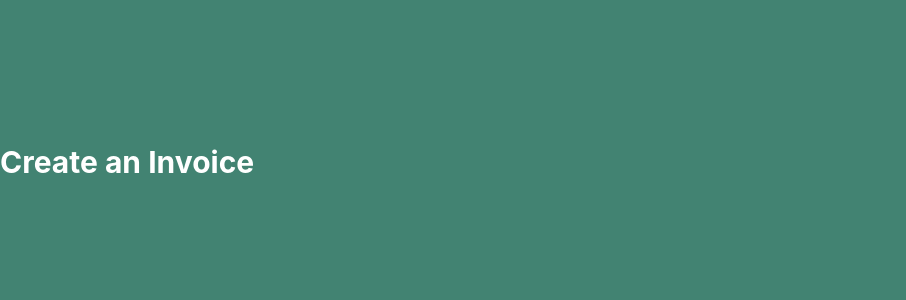
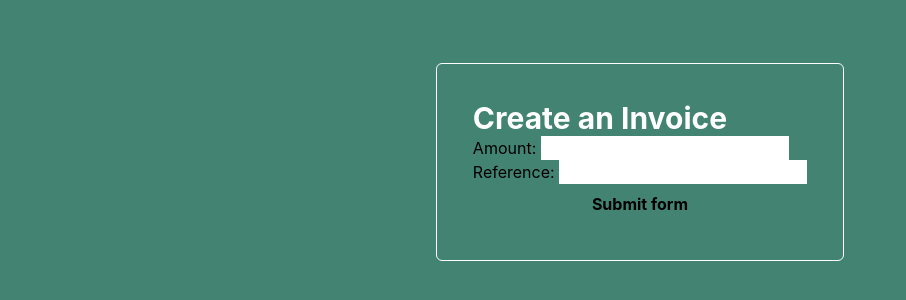
Before and after one commit to jamesmcn1/crezco-invoice, a Next.js app: page /invoice in a window 1280 px wide. Shown: the part 238-538 px from the top of the page, without its empty margins (0-906 px from the left). Built offline with nearby package versions, Linux system fonts and the light colour scheme.

Commit message:
improves styling

```diff
--- a/components/Screen.js
+++ b/components/Screen.js
@@ -9,8 +9,12 @@ export default function Screen(props) {
       </Head>
 
       <main>
-        <div className="relative flex min-h-screen flex-col justify-center overflow-hidden bg-green">
-          {props.children}
+        <div className='bg-green min-h-screen flex'>
+          <div className="flex flex-col items-center justify-center max-w-md mx-auto gap-2 w-full">
+            <div className="rounded-md border border-white p-9">
+              {props.children}
+            </div>
+          </div>
         </div>
       </main>
 
--- a/package.json
+++ b/package.json
@@ -9,7 +9,8 @@
     "eslint-config-prettier": "^8.7.0",
     "next": "latest",
     "react": "18.2.0",
-    "react-dom": "18.2.0"
+    "react-dom": "18.2.0",
+    "uuid": "^9.0.0"
   },
   "devDependencies": {
     "autoprefixer": "^10.4.14",
--- a/pages/index.js
+++ b/pages/index.js
@@ -10,7 +10,7 @@ export default function Home() {
     <Screen>
       <Title>Crezco Invoice App</Title>
 
-      <a href={url}>Click to onboard with Crezco</a>
+      <a href={url} className="text-peach text-center block">Click to onboard with Crezco</a>
     </Screen>
   )
 }
--- a/pages/invoice.js
+++ b/pages/invoice.js
@@ -1,13 +1,16 @@
-import { useEffect } from 'react'
+import React, { useEffect, useState } from 'react'
 import { useRouter } from 'next/router'
+import { v4 as uuidv4 } from 'uuid';
 import Screen from '../components/Screen'
 import Title from '../components/Title'
 
 export default function Invoice() {
+  const [userData, setUserData] = React.useState({});
   const apiKey = 'cKJTQJ3T2j9FM5dySUfExkhPCaEg4Nut'
   const router = useRouter()
   const userId = router.query['user-id']
-  const usersUrl = `https://api.sandbox.crezco.com/v1/users/${userId}`
+  const usersUrl = `https://api.sandbox.crezco.com/v1/users/${userId}`;
+  const payDemandUrl = `https://api.sandbox.crezco.com/v1/users/${userId}/pay-demands`
 
   console.log(userId)
 
@@ -17,21 +20,25 @@ export default function Invoice() {
         return
       }
       try {
-        const users = await fetch(usersUrl, {
+        const res = await fetch(usersUrl, {
           method: 'GET',
           headers: {
             'Content-Type': 'application/json',
             'X-Crezco-Key': `${apiKey}`,
-            'Access-Control-Allow-Credentials': 'true',
-            'Access-Control-Allow-Origin': '*',
-            'Access-Control-Allow-Methods': 'GET,OPTIONS,PATCH,DELETE,POST,PUT',
-            'Access-Control-Allow-Headers':
-              'X-CSRF-Token, X-Requested-With, Accept, Accept-Version, Content-Length, Content-MD5, Content-Type, Date, X-Api-Version',
+            // 'Access-Control-Allow-Credentials': 'true',
+            // 'Access-Control-Allow-Origin': '*',
+            // 'Access-Control-Allow-Methods': 'GET,OPTIONS,PATCH,DELETE,POST,PUT',
+            // 'Access-Control-Allow-Headers':
+            // 'X-CSRF-Token, X-Requested-With, Accept, Accept-Version, Content-Length, Content-MD5, Content-Type, Date, X-Api-Version',
           },
         })
         console.log('response received')
-        const userData = await users.json()
-        console.log(userData)
+        const data = await res.json()
+        if (!data || !Object.keys(data).length) { return; }
+
+        setUserData(data);
+
+
       } catch (err) {
         console.log(err)
       }
@@ -39,12 +46,67 @@ export default function Invoice() {
 
     getUserId()
     return
-  })
+  }, [userId])
+
+  const handleSubmit = async (e) => {
+    // Prevent the browser from reloading the page
+    e.preventDefault();
+
+    // Read the form data
+    const form = e.target;
+    const formData = new FormData(form);
+
+    // Or you can work with it as a plain object:
+    const formJson = Object.fromEntries(formData.entries());
+    console.log(formJson);
+
+    const newUUID = uuidv4();
+
+
+    try {
+      const res = await fetch(payDemandUrl, {
+        method: 'POST',
+        headers: {
+          'Content-Type': 'application/json',
+          'X-Crezco-Key': `${apiKey}`,
+          'Access-Control-Allow-Credentials': 'true',
+          'Access-Control-Allow-Origin': '*',
+          'Access-Control-Allow-Methods': 'GET,OPTIONS,PATCH,DELETE,POST,PUT',
+          'Access-Control-Allow-Headers':
+          'X-CSRF-Token, X-Requested-With, Accept, Accept-Version, Content-Length, Content-MD5, Content-Type, Date, X-Api-Version',
+        },
+        body: JSON.stringify({
+          request: {
+            amount: '100.00',
+            reference: '1234',
+            currency: 'GBP'
+          },
+          idempotencyId: newUUID
+        })
+      })
+
+      console.log(res);
+    } catch(err) {
+      console.log(err);
+    }
+  }
 
   return (
     <Screen>
       <div>
         <Title>Create an Invoice</Title>
+          <form method="post" onSubmit={handleSubmit}>
+              <div className='flex flex-col'>
+              <label>
+                Amount: <input name="amount" />
+              </label>
+              <label>
+                Reference: <input name="reference" />
+              </label>
+
+              <button type="submit">Submit form</button>
+              </div>
+          </form>
       </div>
     </Screen>
   )
--- a/tailwind.config.js
+++ b/tailwind.config.js
@@ -14,6 +14,7 @@ module.exports = {
     colors: {
       white: '#FFFFFF',
       green: '#428372',
+      peach: '#FF8E87'
     },
     fontFamily: {
       sans: ['Graphik', 'sans-serif'],
@@ -27,6 +28,9 @@ module.exports = {
       borderRadius: {
         '4xl': '2rem',
       },
+      gap: {
+        '11': '2.75rem',
+      }
     },
   },
   plugins: [],
```
Also changed, not shown: 1 other file (tests, documents, lock files or other folders).
